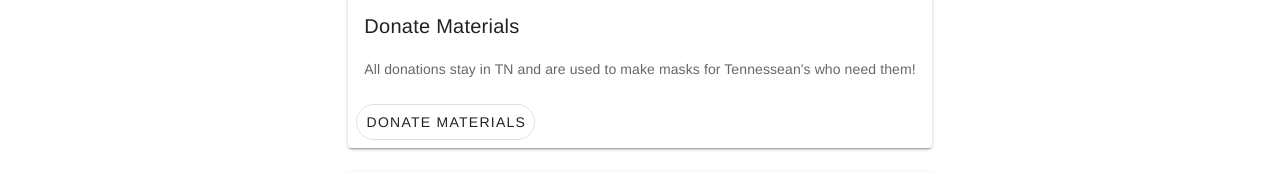
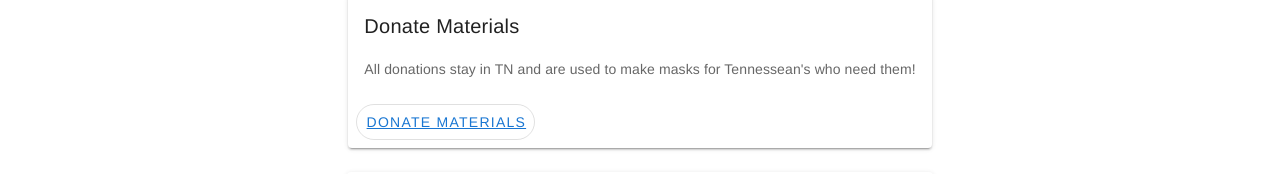
Before and after one commit to tannerb9/MasksNowTN-New, a Vue app: page / in a window 1280 px wide. Shown: the part 1673-1847 px from the top of the page. Built offline with nearby package versions, Linux system fonts and the light colour scheme.

Commit message:
feat: added functionality to button on Donate Materials card(opens email to distribution.make@gmail.com with subject 'New Material Donation'

```diff
--- a/src/components/Help.vue
+++ b/src/components/Help.vue
@@ -39,7 +39,10 @@
         >
         <v-card-actions>
           <v-btn outlined rounded text>
-            Donate Materials
+            <a
+              href="mailto:distribution.make@gmail.com?subject=New Material Donation"
+              >Donate Materials</a
+            >
           </v-btn>
         </v-card-actions>
       </v-card>
```
